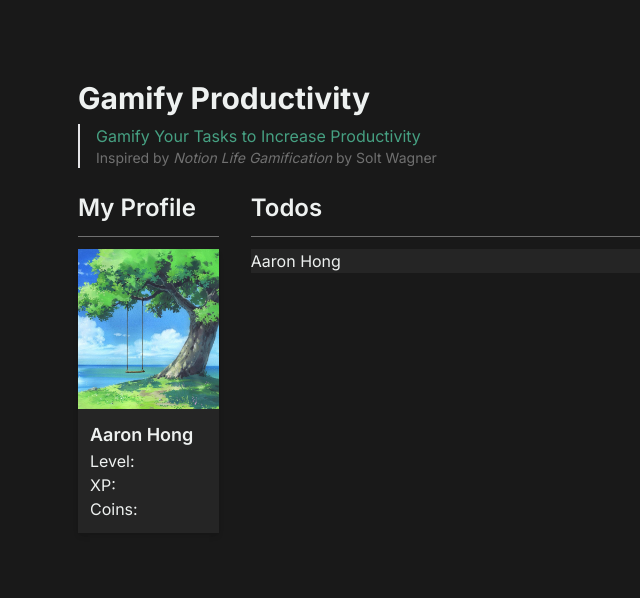
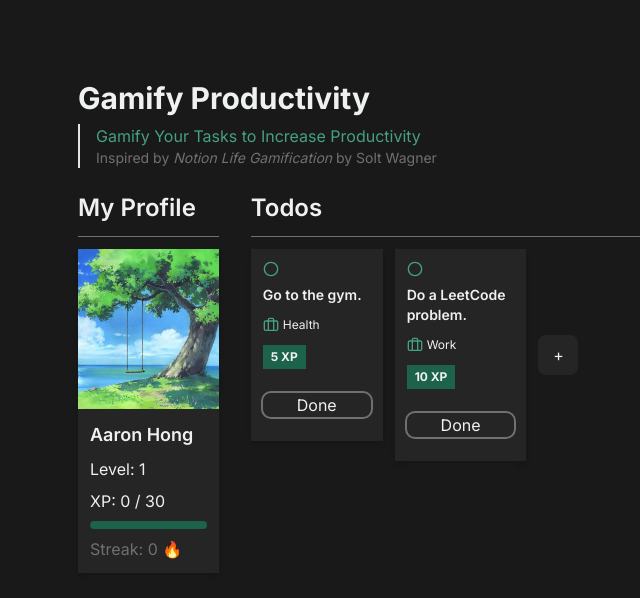
Before and after one commit to AaronHongry/gamify-life, a Next.js app: page / in a window 1280 px wide. Shown: the top 598 px of the page, without its empty margins (146-786 px from the left). Built offline with nearby package versions, Linux system fonts and the light colour scheme.

Commit message:
Added Tasks

```diff
--- a/package.json
+++ b/package.json
@@ -10,13 +10,15 @@
   },
   "dependencies": {
     "@radix-ui/react-avatar": "^1.1.2",
+    "@radix-ui/react-progress": "^1.1.1",
     "@radix-ui/react-separator": "^1.1.1",
     "class-variance-authority": "^0.7.1",
     "clsx": "^2.1.1",
     "lucide-react": "^0.471.0",
+    "motion": "^11.17.0",
     "next": "15.1.3",
-    "react": "^19.0.0",
-    "react-dom": "^19.0.0",
+    "react": "^18.3.1",
+    "react-dom": "^18.3.1",
     "tailwind-merge": "^2.6.0",
     "tailwindcss-animate": "^1.0.7"
   },
--- a/src/app/globals.css
+++ b/src/app/globals.css
@@ -18,7 +18,11 @@
   color: #46a082;
 }
 
-.s-color {
+.p-bg {
+  background-color: #46a082;
+}
+
+.s-bg {
   background-color: #1d624b;
 }
 
@@ -32,6 +36,23 @@
 
 .aa-bg {
   background-color: #707070;
+}
+
+#done-button {
+  outline: 2px solid #707070;
+  transition: background-color 0.2s ease;
+}
+
+#done-button:hover {
+  background-color: #46a082;
+}
+
+#addTask {
+  transition: background-color 0.2s ease;
+}
+
+#addTask:hover {
+  background-color: #46a082;
 }
 
 @layer base {
--- a/src/components/mainMenu.tsx
+++ b/src/components/mainMenu.tsx
@@ -1,10 +1,14 @@
+"use client";
+
 import { Separator } from "@/components/ui/separator";
 import Profile from "@/components/profile";
+import Task from "@/components/task";
+import { motion } from "motion/react";
 
 const MainMenu = () => {
     return (
-        <div className="flex flex-row">
-            <div className="flex flex-col w-1/5 h-full p-4">
+        <div className="flex xl:flex-row flex-col">
+            <div className="flex flex-col xl:w-1/5 w-full h-full p-4">
                 <h1 className="text-2xl font-semibold">My Profile</h1>
                 <Separator className="my-3 aa-bg"/>
                 <Profile />
@@ -12,8 +16,10 @@ const MainMenu = () => {
             <div className="p-4 w-4/5 h-full">
                 <h1 className="text-2xl font-semibold">Todos</h1>
                 <Separator className="my-3 aa-bg"/>
-                <div className="w-full h-full card-background">
-                <h1>Aaron Hong</h1>
+                <div className="flex flex-row gap-3 w-full h-full">
+                    <Task name={"Go to the gym."} tag={"Health"} xp={5}/>
+                    <Task name={"Do a LeetCode problem."} tag={"Work"} xp={10}/>
+                    <motion.button id="addTask" whileHover={{ scale: 1.1 }} whileTap={{ scale: 0.9 }} className="card-background h-10 w-10 self-center rounded-lg">+</motion.button>
                 </div>
             </div>
         </div>
--- a/src/components/profile.tsx
+++ b/src/components/profile.tsx
@@ -1,19 +1,23 @@
-import { Avatar, AvatarImage, AvatarFallback } from "@radix-ui/react-avatar";
+"use client";
+
+import { Progress } from "@/components/ui/progress";
 import Image from "next/image";
+import { motion } from "motion/react";
 
 const Profile = () => {
     return (
-        <div className="w-full h-full card-background shadow-md">
+        <motion.div whileHover={{ scale: 1.02 }} className="w-full h-full card-background shadow-md">
             <div className="relative w-full h-40 overflow-hidden">
                 <Image src="/pics/dp.jpg" alt="AH" layout="fill" objectFit="cover" objectPosition="center"/>
             </div>
-            <div className="py-3 px-3">
+            <div className="flex flex-col gap-2 py-3 px-3">
                 <h1 className="text-lg font-semibold">Aaron Hong</h1>
-                <p className="text-color">Level: </p>
-                <p className="text-color">XP: </p>
-                <p className="text-color">Coins: </p>
+                <p className="text-color">Level: {1}</p>
+                <p className="text-color">XP: {0} / {30}</p>
+                <Progress className="s-bg"/>
+                <p className="aa-color">Streak: {0} 🔥</p>
             </div>
-        </div>
+        </motion.div>
     );
 }
 
--- /dev/null
+++ b/src/components/task.tsx
@@ -0,0 +1,30 @@
+"use client";
+
+import { motion } from "motion/react";
+import { Briefcase, Circle } from "lucide-react";
+
+interface TaskProps {
+    name: string,
+    tag: string,
+    xp: number
+}
+
+const Task: React.FC<TaskProps>= ({name, tag, xp}) => {
+
+    return (
+        <motion.div whileTap={{ scale: 0.95 }} whileHover={{ scale: 1.05 }} className="w-1/5 h-full card-background shadow-md">
+            <div className="flex flex-col gap-3 py-3 px-3">
+                <div className="flex flex-col gap-2 items-start">
+                <Circle className="w-4 h-4 p-color"/><h1 className="text-sm font-semibold">{name}</h1>
+                </div>
+                <div className="flex flex-row gap-1 items-center">
+                    <Briefcase className="w-4 h-4 p-color"/><p className="text-xs text-color">{tag}</p>
+                </div>
+                <p className="text-xs text-color font-bold s-bg self-start px-2 py-1">{xp} XP</p>
+                <button id="done-button" className="my-3 rounded-lg hover:p-bg">Done</button>
+            </div>
+        </motion.div>
+    );
+}
+
+export default Task;
--- /dev/null
+++ b/src/components/ui/progress.tsx
@@ -0,0 +1,28 @@
+"use client"
+
+import * as React from "react"
+import * as ProgressPrimitive from "@radix-ui/react-progress"
+
+import { cn } from "@/lib/utils"
+
+const Progress = React.forwardRef<
+  React.ElementRef<typeof ProgressPrimitive.Root>,
+  React.ComponentPropsWithoutRef<typeof ProgressPrimitive.Root>
+>(({ className, value, ...props }, ref) => (
+  <ProgressPrimitive.Root
+    ref={ref}
+    className={cn(
+      "relative h-2 w-full overflow-hidden rounded-full bg-primary/20",
+      className
+    )}
+    {...props}
+  >
+    <ProgressPrimitive.Indicator
+      className="h-full w-full flex-1 bg-primary transition-all"
+      style={{ transform: `translateX(-${100 - (value || 0)}%)` }}
+    />
+  </ProgressPrimitive.Root>
+))
+Progress.displayName = ProgressPrimitive.Root.displayName
+
+export { Progress }
```
Also changed, not shown: 1 other file (tests, documents, lock files or other folders).
